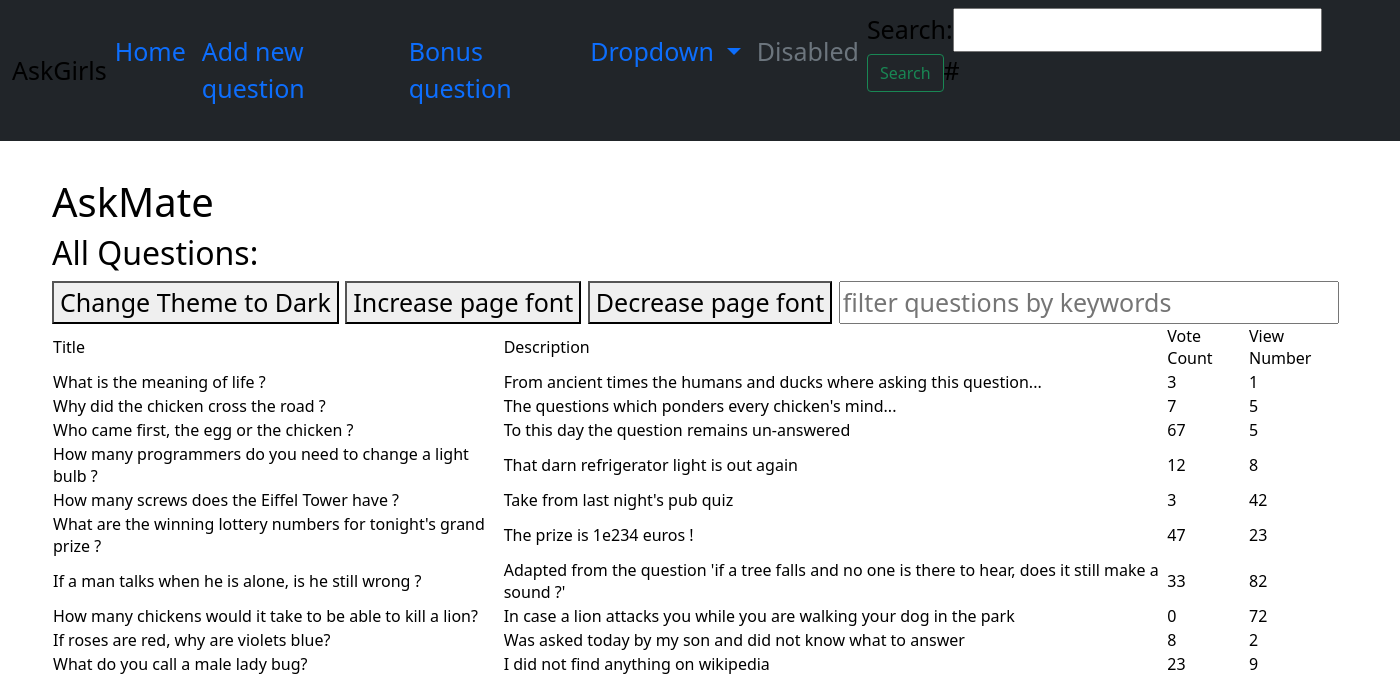
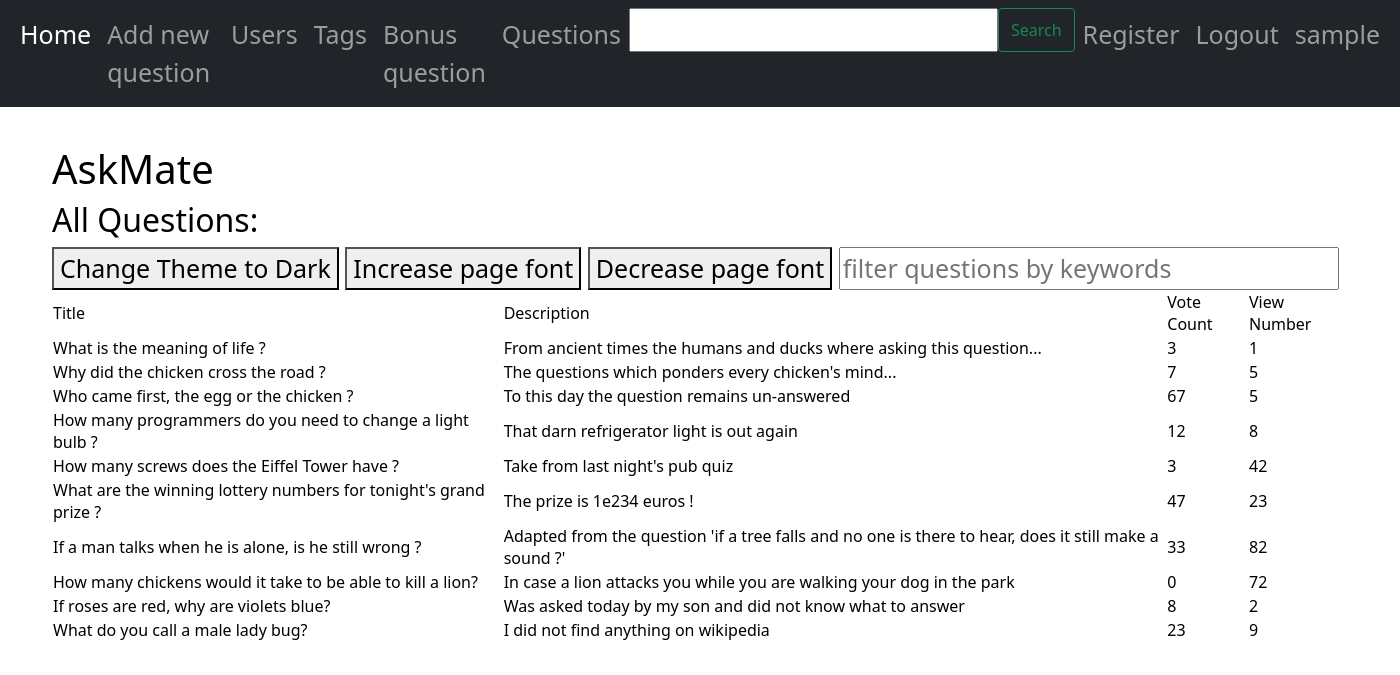
Before and after one commit to kovesdieszter/Ask-mate, a Flask app: page /bonus-questions in a window 1400 px wide. Shown: the top 675 px of the page. Run offline with Flask 2, Linux system fonts and the light colour scheme; the visitor is signed in with stand-in values (Sample User, id 1); some libraries are stand-ins or nearby versions.

Commit message:
feat: js darkmode, correct navbar, correct pages

```diff
--- a/static/js/bonusQuestions.js
+++ b/static/js/bonusQuestions.js
@@ -47,6 +47,8 @@ function toggleTheme() {
     console.log("toggle theme")
     var element = document.body;
     element.classList.toggle("dark-mode");
+    // element.style.backgroundColor = "black";
+    // element.style.color ="white";
 }
 
 function increaseFont() {
--- a/templates/add_tag.html
+++ b/templates/add_tag.html
@@ -1,3 +1,5 @@
+{% extends 'base_content.html' %}
+
 <!DOCTYPE html>
 <html lang="en">
 <head>
@@ -6,6 +8,8 @@
     <link rel="stylesheet" href="/static/style.css">
 </head>
 <body>
+{%  include 'navbar.html' %}
+    {%  block content %}
 <h1>Add tag</h1>
 <form method="post">
     <div>{% for name in all_tag_names %}
@@ -22,3 +26,4 @@
 
 </body>
 </html>
+{%  endblock %}
--- a/templates/bonus_questions.html
+++ b/templates/bonus_questions.html
@@ -9,10 +9,13 @@
     {% block content %}
         <h1>AskMate</h1>
         <h2>All Questions:</h2>
-        <button id="theme-button" onclick="toggleTheme()">Change Theme to Dark</button>
-        <script> function toggleTheme() {
-                var element = document.body;
-                    element.classList.toggle("dark-mode");}</script>
+        <button type="button" id="theme-button" onclick="toggleTheme();">Change Theme to Dark</button>
+           <script>function toggleTheme() {
+        console.log("toggle theme")
+        var element = document.body;
+        element.classList.toggle("dark-mode");
+        }
+        </script>
         <link rel="stylesheet" href="/static/blackstyle.css">
         <button id="increase-font-button">Increase page font</button>
         <button id="decrease-font-button">Decrease page font</button>
@@ -22,6 +25,21 @@
                 type="text"
                 onkeyup="getFilteredItems()"
                 placeholder="filter questions by keywords">
+{#        <script> function getFilteredItems({{questions}}, filterValue) {#}
+{#                    console.log(items)#}
+{#                    console.log(filterValue)#}
+{##}
+{#                    // === SAMPLE CODE ===#}
+{#                    // if you have not changed the original html uncomment the code below to have an idea of the#}
+{#                    // effect this function has on the table#}
+{#                    //#}
+{#                    for (let i=0; i<filterValue.length; i++) {#}
+{#                        items.pop()#}
+{#                    }#}
+{##}
+{#                    return items#}
+{#            }#}
+{#        </script>#}
         <table>
             <thead id="doNotModifyThisId_QuestionsTableHeader">
                 <tr>
@@ -43,5 +61,6 @@
             </tbody>
         </table>
     </body>
-</html>
-{% endblock %}
+{#        <script type="text/javascript" src="{{ url_for('static', filename='js/bonusQuestions.js') }}" defer></script>#}
+{#        <script type="text/javascript" src="{{ url_for('static', filename='js/doNotModifyThisFile.js') }}" defer></script>#}
+    {% endblock %}
--- a/templates/display_question.html
+++ b/templates/display_question.html
@@ -1,3 +1,5 @@
+{% extends 'base_content.html' %}
+
 <!DOCTYPE html>
 <html lang="en" xmlns="http://www.w3.org/1999/html">
 <head>
@@ -8,6 +10,8 @@
 
 </head>
 <body>
+{%  include 'navbar.html' %}
+    {%  block content %}
 
 {% if 'username' not in session %}
     <a class="me" href="/"><img src="../static/house.png" width="30" alt="Main page"></a>
@@ -169,3 +173,4 @@
 {#Dia #}
 </body>
 </html>
+{% endblock %}
--- a/templates/layout.html
+++ b/templates/layout.html
@@ -1,3 +1,5 @@
+{% extends 'base_content.html' %}
+
 <!DOCTYPE html>
 <html lang="en">
 <head>
@@ -6,6 +8,8 @@
     <link rel="stylesheet" href="/static/style.css">
 </head>
 <body>
+{%  include 'navbar.html' %}
+    {%  block content %}
     <h1>{% block headline %}{% endblock %}</h1>
     <form action="" method="post" enctype="multipart/form-data">
 
@@ -26,3 +30,4 @@
     </form>
 </body>
 </html>
+{% endblock %}
--- a/templates/list.html
+++ b/templates/list.html
@@ -1,3 +1,5 @@
+{% extends 'base_content.html' %}
+
 <!DOCTYPE html>
 <html lang="en">
     <head>
@@ -63,6 +65,8 @@
 {#        </style>#}
     </head>
     <body>
+    {%  include 'navbar.html' %}
+    {%  block content %}
         <h1>Questions</h1>
         <a href="{{ url_for('main_page') }}"><img src="../static/house.png" width="30" alt="Main page"></a>
         <a class="Add_button" href="{{ url_for('new_question') }}">New question</a>
@@ -127,3 +131,4 @@
     </p>
     </body>
 </html>
+{% endblock %}
--- a/templates/list_tags.html
+++ b/templates/list_tags.html
@@ -1,3 +1,5 @@
+{% extends 'base_content.html' %}
+
 <!DOCTYPE html>
 <html lang="en">
 <head>
@@ -6,6 +8,8 @@
     <link rel="stylesheet" href="/static/style.css">
 </head>
 <body>
+{%  include 'navbar.html' %}
+    {%  block content %}
 <h1>All tags</h1>
 <table>
     <tr>
@@ -33,3 +37,4 @@
 </table>
 </body>
 </html>
+{% endblock %}
--- a/templates/login.html
+++ b/templates/login.html
@@ -1,3 +1,5 @@
+{% extends 'base_content.html' %}
+
 <!DOCTYPE html>
 <html lang="en">
 <head>
@@ -6,6 +8,8 @@
     <link rel="stylesheet" href="/static/style.css">
 </head>
 <body>
+{%  include 'navbar.html' %}
+    {%  block content %}
 <h1>Login</h1>
 <form method="post">
      <div>
@@ -32,3 +36,4 @@
 
 </body>
 </html>
+{% endblock %}
--- a/templates/navbar.html
+++ b/templates/navbar.html
@@ -1,6 +1,7 @@
-<nav class="navbar navbar-expand-lg navbar-pink bg-dark">
+<script type="text/javascript" src="/static/script.js"></script>
+
+<nav class="navbar navbar-expand-lg navbar-dark bg-dark">
   <div class="container-fluid">
-      AskGirls
     <button class="navbar-toggler" type="button" data-bs-toggle="collapse" data-bs-target="#navbarSupportedContent" aria-controls="navbarSupportedContent" aria-expanded="false" aria-label="Toggle navigation">
       <span class="navbar-toggler-icon"></span>
     </button>
@@ -9,30 +10,69 @@
         <li class="nav-item">
           <a class="nav-link active" aria-current="page" href="/">Home</a>
         </li>
-        <li class="nav-item">
-          <a class="nav-link" href={{ url_for('new_question') }}>Add new question</a>
-        </li>
+        {% if 'username' not in session %}
+             <li class="nav-item">
+                <a class="nav-link" href="javascript:void(0)" onclick="notLoggedInMessage()">New question</a>
+             </li>
+            <li>
+                <a class="nav-link" href="javascript:void(0)" onclick="notLoggedInMessage()">Users </a>
+              </li>
+
+          {% else %}
+            <li class="nav-item">
+              <a class="nav-link" href={{ url_for('new_question') }}>Add new question</a>
+            </li>
+            <li>
+                <a class="nav-link" href="{{ url_for('list_users') }}">Users </a>
+              </li>
+          {% endif %}
+          <li>
+             <a class="nav-link" href={{ url_for('list_tags') }}>Tags</a>
           <li class="nav-item">
           <a class="nav-link" href={{ url_for('bonus_ques') }}>Bonus question</a>
         </li>
-        <li class="nav-item dropdown">
-          <a class="nav-link dropdown-toggle" href="#" id="navbarDropdown" role="button" data-bs-toggle="dropdown" aria-expanded="false">
-            Dropdown
-          </a>
-          <ul class="dropdown-menu" aria-labelledby="navbarDropdown">
-            <li><a class="dropdown-item" href="#">Action</a></li>
-            <li><a class="dropdown-item" href="#">Another action</a></li>
-            <li><hr class="dropdown-divider"></li>
-            <li><a class="dropdown-item" href="#">Something else here</a></li>
-          </ul>
+            <li class="nav-item">
+              <a class="nav-link" href="list">Questions</a>
+            </li>
+{#          <li class="nav-item dropdown">#}
+{#              <a class="nav-link dropdown-toggle" href="#" id="navbarDropdown" role="button" data-bs-toggle="dropdown" aria-expanded="false">#}
+{#                  Dropdown#}
+{#              </a>#}
+{#              <ul class="dropdown-menu" aria-labelledby="navbarDropdown">#}
+{#                  <li><a class="dropdown-item" href="#">Action</a></li>#}
+{#                  <li><a class="dropdown-item" href="#">Another action</a></li>#}
+{#                  <li><hr class="dropdown-divider"></li>#}
+{#                  <li><a class="dropdown-item" href="#">Something else here</a></li>#}
+{#              </ul>#}
+{#          </li>#}
+{#          <li class="nav-item">#}
+{#          <a class="nav-link disabled">Disabled</a>#}
+{#        </li>#}
+          <li>
+            <form class="d-flex" action="search">
+            <p id="search"><label for="search_input">
+                <p>
+
+                </p>
+            </label><input id="search_input" name="q"><button class="btn btn-outline-success" type="submit">Search</button></p>
+        </form>
+          </li>
+        <li>
+            <a class="nav-link" href="{{ url_for('register_user') }}">Register</a>
         </li>
-        <li class="nav-item">
-          <a class="nav-link disabled">Disabled</a>
-        </li>
+          {% if 'username' not in session %}
+          <li>
+            <a class="nav-link" href="{{ url_for('login') }}">Login</a>
+          </li>
+          {% else %}
+              <li>
+              <a class="nav-link" href="{{ url_for('logout') }}">Logout</a>
+              </li>
+              <li>
+              <a class="nav-link">{{ session['username'] }}</a>
+              </li>
+          {% endif %}
       </ul>
-        <form class="d-flex" action="search">
-            <p id="search"><label for="search_input">Search:</label><input id="search_input" name="q"><button class="btn btn-outline-success" type="submit">Search</button>#</p>
-        </form>
 {#      <form class="d-flex">#}
 {#        <input class="form-control me-2" type="search" placeholder="Search" aria-label="Search">#}
 {#        <button class="btn btn-outline-success" type="submit">Search</button>#}
--- a/templates/registration.html
+++ b/templates/registration.html
@@ -1,3 +1,5 @@
+{% extends 'base_content.html' %}
+
 <!DOCTYPE html>
 <html lang="en">
 <head>
@@ -6,6 +8,8 @@
     <link rel="stylesheet" href="/static/style.css">
 </head>
     <body>
+    {%  include 'navbar.html' %}
+    {%  block content %}
         <form method="post">
             Choose a username: <br>
             <input type="name" name="username"><br>
@@ -28,3 +32,4 @@
         </form>
     </body>
 </html>
+{% endblock %}
--- a/templates/users.html
+++ b/templates/users.html
@@ -1,3 +1,5 @@
+{% extends 'base_content.html' %}
+
 <!DOCTYPE html>
 <html lang="en">
 <head>
@@ -6,6 +8,8 @@
     <link rel="stylesheet" href="/static/style.css">
 </head>
     <body>
+    {%  include 'navbar.html' %}
+    {%  block content %}
     <h1>Users</h1>
     <center><a class="me" href="/"><img src="../static/house.png" width="30" alt="Main page"></a></center>
     <form>
@@ -36,3 +40,4 @@
 
     </body>
 </html>
+{% endblock %}
```
Also changed, not shown: templates/comment_layout.html (+5 -3 lines), templates/main.html (+20 -21 lines).
